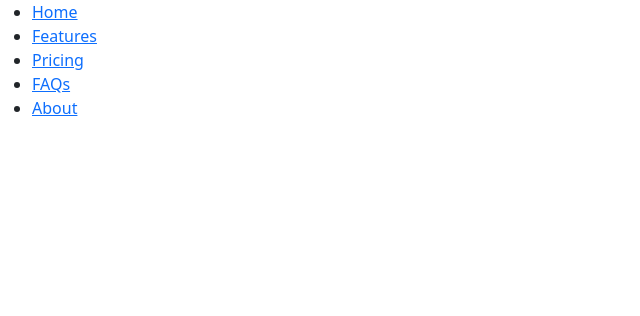
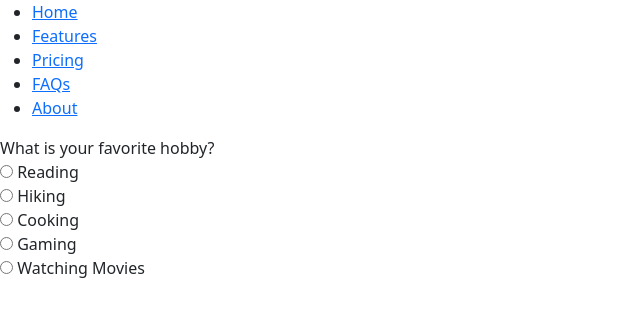
Before and after one commit to JordanLeich/bad-app-git, a plain HTML site: page index.html in a window 1280 px wide. Shown: the whole page, without its empty margins (0-640 px from the left). Drawn offline with nearby package versions, Linux system fonts and the light colour scheme.

Commit message:
More bad incoming

```diff
--- a/index.html
+++ b/index.html
@@ -4,9 +4,7 @@
   <title>Bad Website</title>
   <link href="https://cdn.jsdelivr.net/npm/bootstrap@5.3.3/dist/css/bootstrap.min.css" rel="stylesheet">
 </head>
-<body>
 <header>
-    <nav>
   <ul>
     <li><a href="#">Home</a></li>
     <li><a href="#">Features</a></li>
@@ -14,7 +12,34 @@
     <li><a href="#">FAQs</a></li>
     <li><a href="#">About</a></li>
   </ul>
-    </nav>
 </header>
+<body>
+  <div>
+    <div id="question-1">
+      <label>What is your favorite hobby?</label>
+      <div>
+        <div>
+          <input type="radio" name="flexRadioDefault" id="flexRadioDefault1">
+          <label>Reading</label>
+        </div>
+        <div>
+          <input type="radio" name="flexRadioDefault" id="flexRadioDefault2">
+          <label>Hiking</label>
+        </div>
+        <div>
+          <input type="radio" name="flexRadioDefault" id="flexRadioDefault3">
+          <label>Cooking</label>
+        </div>
+        <div>
+          <input type="radio" name="flexRadioDefault" id="flexRadioDefault4">
+          <label>Gaming</label>
+        </div>
+        <div>
+          <input type="radio" name="flexRadioDefault" id="flexRadioDefault5">
+          <label>Watching Movies</label>
+        </div>
+      </div>
+    </div>
+  </div>
 </body>
 </html>
```
Lines whose indentation alone changed are shown as unchanged.
